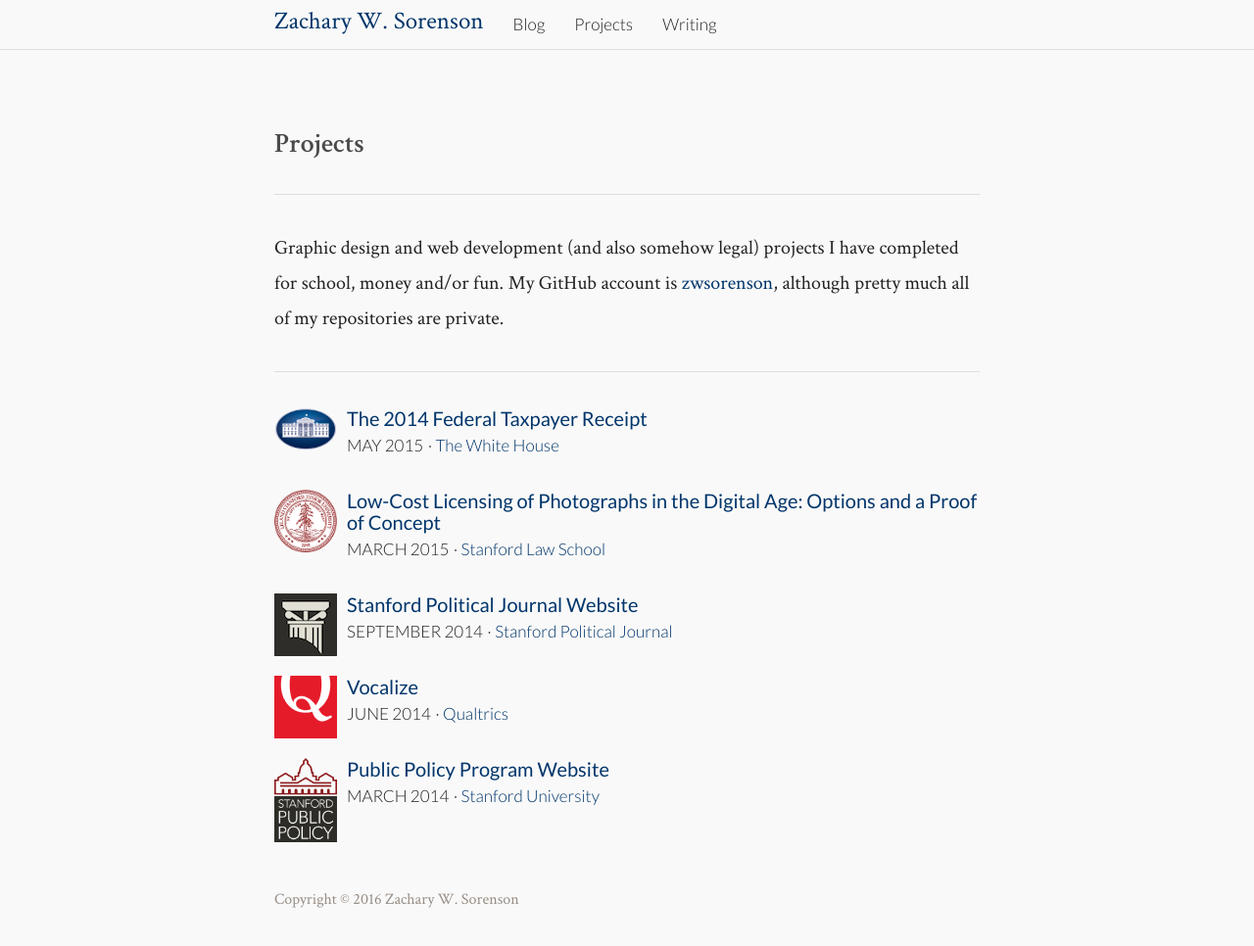
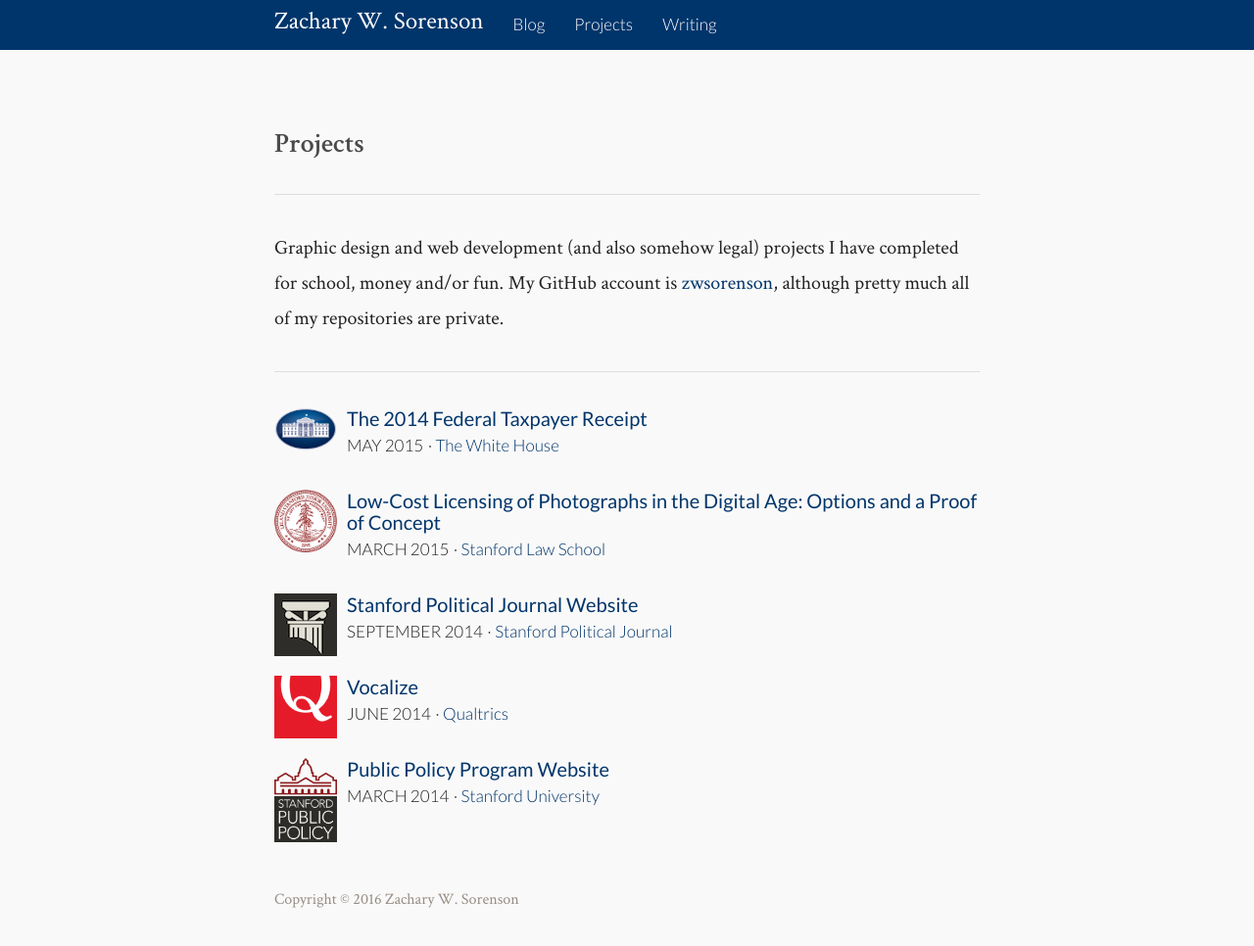
Before and after one commit to zwsorenson/zwsorenson.github.io, a Jekyll site: the page built from projects/index.html, in a window 1280 px wide and 977 px high. Shown: the top 966 px of the window at 98% size. Built offline with Jekyll 4.4.1, drawn with Linux system fonts in a browser that asks for light colours; nearby versions of some CDN libraries.

Commit message:
switched back to inverse header on all pages

```diff
--- a/_includes/header.html
+++ b/_includes/header.html
@@ -1,4 +1,6 @@
-<nav class="navbar {% if page.url == "/" %} navbar-inverse navbar-static-top {% else %} navbar-default navbar-fixed-top {% endif %}">
+<nav class="navbar  navbar-inverse
+    {% if page.url == "/" %} navbar-static-top
+    {% else %} navbar-fixed-top {% endif %}">
     <div class="container">
         <div class="navbar-header">
             <button type="button" class="navbar-toggle collapsed" data-toggle="collapse" data-target="#navbar" aria-expanded="false" aria-controls="navbar">
```
